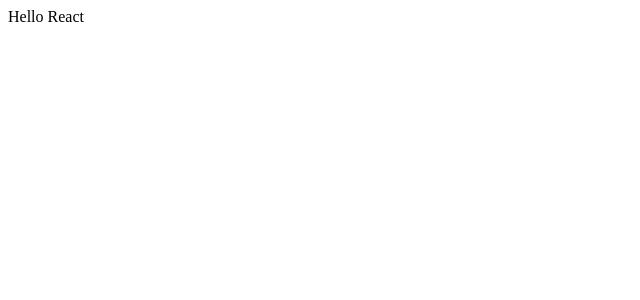
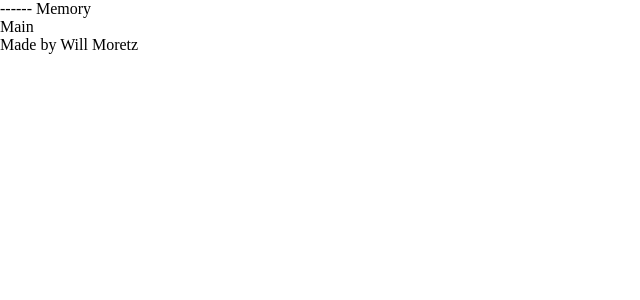
Before and after one commit to WillMoretz/memory-cards, a React app: page / in a window 1280 px wide. Shown: the top 300 px of the page, without its empty margins (0-640 px from the left). Built offline with nearby package versions, Linux system fonts and the light colour scheme.

Commit message:
project setup

```diff
--- a/src/Components/App.js
+++ b/src/Components/App.js
@@ -1,7 +1,14 @@
 import React from "react";
+import "../index.css";
 
 function App() {
-  return <div>Hello React</div>;
+  return (
+    <>
+      <header>------ Memory</header>
+      <section>Main</section>
+      <footer>Made by Will Moretz</footer>
+    </>
+  );
 }
 
 export default App;
--- /dev/null
+++ b/src/index.css
@@ -0,0 +1,5 @@
+* {
+  margin: 0;
+  padding: 0;
+  box-sizing: border-box;
+}
--- a/src/index.html
+++ b/src/index.html
@@ -4,7 +4,7 @@
     <meta charset="UTF-8" />
     <meta http-equiv="X-UA-Compatible" content="IE=edge" />
     <meta name="viewport" content="width=device-width, initial-scale=1.0" />
-    <title>React Boilerplate</title>
+    <title>Memory Cards</title>
   </head>
   <body>
     <div id="root"></div>
```
Also changed, not shown: 1 other file (tests, documents, lock files or other folders).
